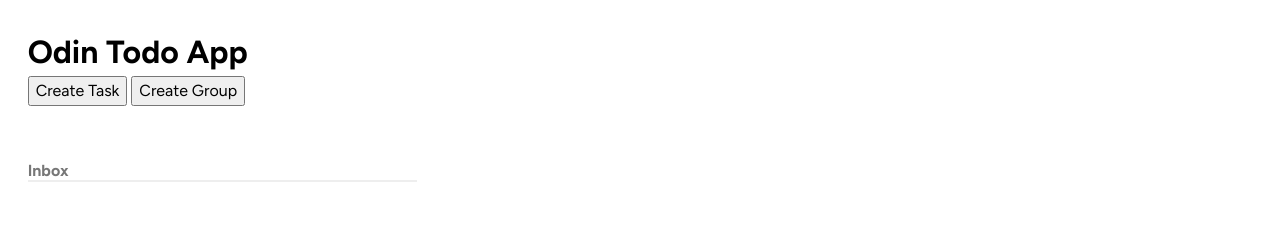
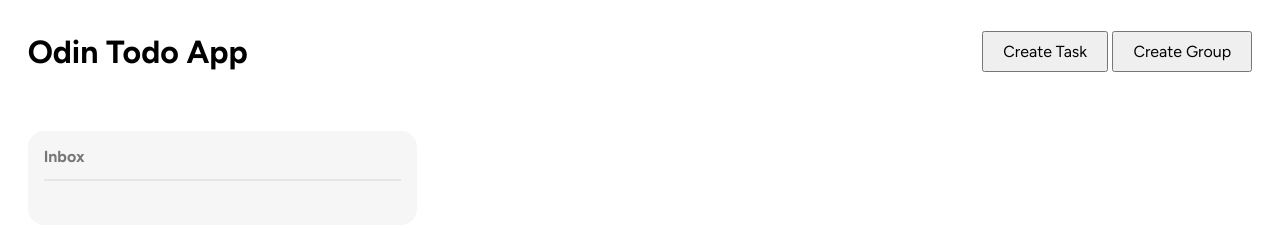
Before and after one commit to latechlogan/odin-todo, a website built with webpack: page src/template.html in a window 1280 px wide. Built offline with nearby package versions, Linux system fonts and the light colour scheme.

Commit message:
Add and edit styling throughout the app

```diff
--- a/src/styles.css
+++ b/src/styles.css
@@ -125,6 +125,10 @@
   overflow-x: hidden;
 }
 
+button {
+  cursor: pointer;
+}
+
 .sr-only:not(:focus):not(:active) {
   clip: rect(0 0 0 0);
   clip-path: inset(50%);
@@ -136,13 +140,26 @@
 }
 
 header {
+  width: 100%;
+  max-width: 1280px;
   padding: 1.728rem;
-  display: inline-block;
+  margin: 0 auto;
+  display: flex;
+  flex-direction: row;
+  flex-wrap: wrap;
+  justify-content: space-between;
+  align-items: center;
+}
+
+.add-btns > * {
+  padding: 0.4rem 1.2rem;
 }
 
 .tasks-container {
   width: 100%;
+  max-width: 1280px;
   padding: 1.728rem;
+  margin: 0 auto;
   scroll-padding: 1.728rem;
   display: grid;
   grid-template-columns: repeat(auto-fill, minmax(300px, 1fr));
@@ -151,6 +168,8 @@
 }
 
 .task-group {
+  padding: 1rem;
+  margin-bottom: 1.728rem;
   display: flex;
   flex-direction: row;
   flex-wrap: wrap;
@@ -158,13 +177,19 @@
   align-items: flex-start;
 }
 
+.task-group[data-id="inbox"] {
+  background-color: #f6f6f6;
+  border-radius: 1rem;
+}
+
 .task-group__header {
   width: 100%;
+  margin-bottom: 1.728rem;
   display: flex;
   flex-direction: row;
   justify-content: space-between;
   align-items: flex-start;
-  border-bottom: 2px solid #eee;
+  border-bottom: 2px solid #e6e6e6;
 }
 
 .menu-anchor {
@@ -174,7 +199,7 @@
 .task-group__menu {
   width: auto;
   position: absolute;
-  top: 0;
+  top: -4px;
   right: 0;
   padding: 1rem;
   margin: 30px 0;
@@ -193,6 +218,15 @@
   margin-right: 0.5rem;
 }
 
+.task-group__menu li {
+  cursor: pointer;
+}
+
+.task-group__menu li:first-child {
+  color: #9a9a9a;
+  cursor: default;
+}
+
 .task-menu__trigger {
   background: #fff;
   border: none;
@@ -200,12 +234,18 @@
 
 .task-group__wrapper {
   width: 100%;
+  display: flex;
+  flex-direction: column;
+  justify-content: flex-start;
+  align-items: flex-start;
+  gap: 1.728rem;
 }
 
 .task-group__title {
   font-size: 1rem;
   color: #777;
   width: calc(100% - calc(20px + 0.833rem));
+  height: 32px;
 }
 
 .task-menu__trigger .feather {
@@ -213,8 +253,9 @@
 }
 
 .task-div {
+  width: 100%;
   padding: 1rem;
-  margin: 1rem 0;
+  background-color: #fff;
   box-shadow: rgba(0, 0, 0, 0.1) 0px 0px 5px 0px,
     rgba(0, 0, 0, 0.1) 0px 0px 1px 0px;
   border-radius: 0.5rem;
@@ -300,6 +341,7 @@
   flex-direction: row;
   justify-content: flex-start;
   align-items: center;
+  cursor: pointer;
 }
 
 .select-group .feather {
```
